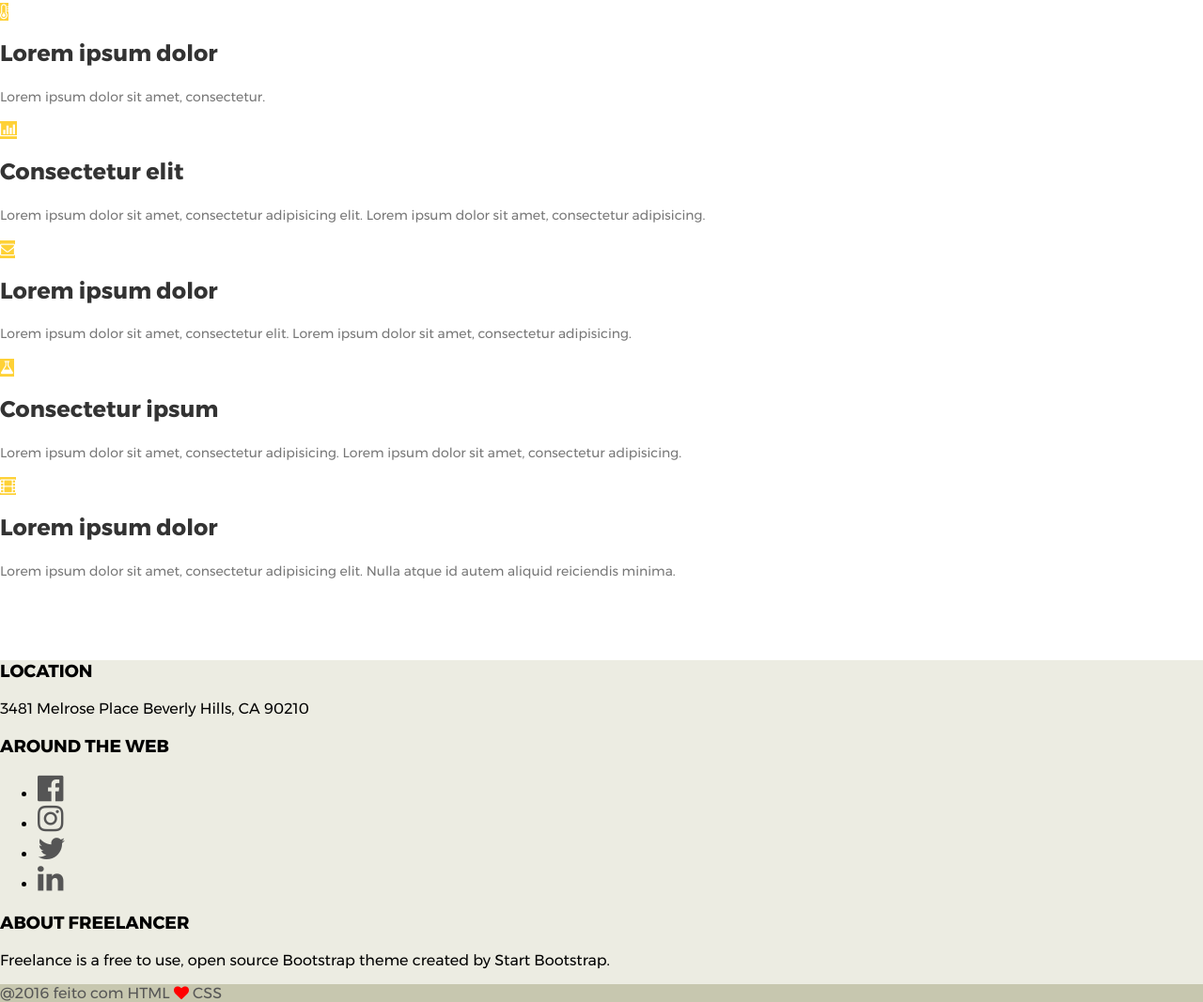
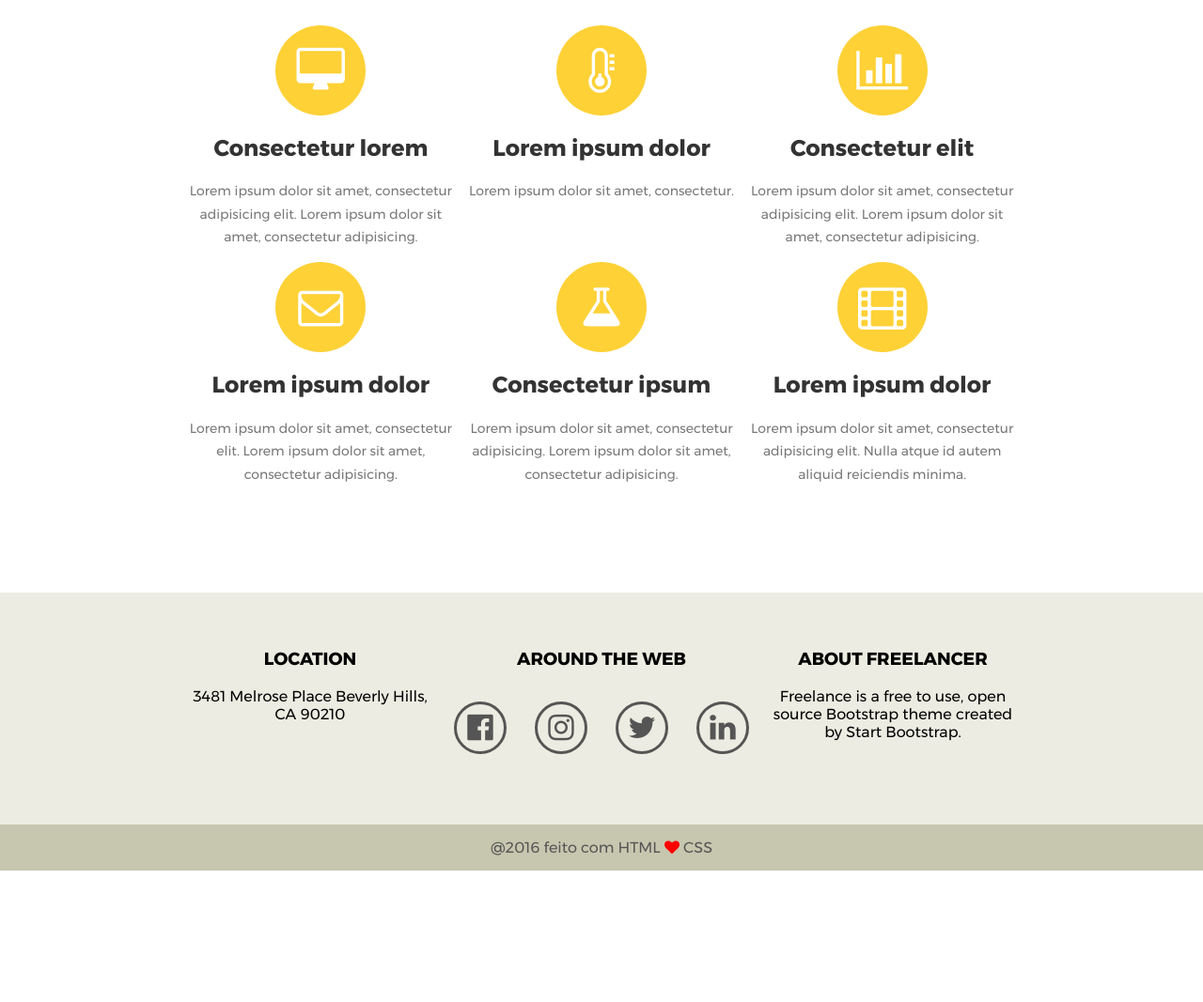
Before and after one commit to Vinii225/EvaluativeAct-MarkupLanguage-IFPB, a plain HTML site: page Activity3/flex-grid.html in a window 1280 px wide. Shown: the part 1146-2213 px from the top of the page at 94% size. After the commit the page ends 2073 px from the top, so only its background shows below. Drawn offline with Linux system fonts and the light colour scheme.

Commit message:
fixed css

```diff
--- a/Activity3/css/main.css
+++ b/Activity3/css/main.css
@@ -104,6 +104,7 @@ footer section.copyright i.fa-heart {
 
 /* Below this is the fixed CSS code */
 
+/* Header */
 header {
 display: flex;
 justify-content: center;
@@ -114,6 +115,80 @@ align-items: center;
   text-align: center;
 }
 
+/* Main */
 main{
-  padding: 50px 0px;
+  padding: 100px 15%;
+  display: flex;
+  flex-flow: wrap;
+  text-align: center;
 }
+
+main .service-description {
+  flex-basis: 100%;
+  margin-bottom: 100px;
+}
+
+main .service .circle-icon {
+  width: 6em;
+  height: 6em;
+  display: flex;
+  justify-content: center;
+  align-items: center;
+  border-radius: 50%;
+  margin: auto;
+}
+
+main .service .circle-icon .fa {
+  font-size: 3em;
+}
+
+main .service {
+  flex-basis: calc(100% / 3);
+}
+
+/* footer, location, icons... */
+footer .footer-content {
+  text-align: center;
+  display: flex;
+  padding: 40px 15% 60px;
+}
+
+footer .footer-content > section {
+  flex-basis: calc(100% / 3);
+}
+
+footer section.social ul {
+  display: flex;
+  justify-content: center;
+  align-items: center;
+  list-style: none;
+  margin: 0;
+  padding: 0;
+}
+
+footer section.social a {
+  margin: 15px;
+  border: 3px solid #555;
+  border-radius: 50%;
+  width: 50px;
+  height: 50px;
+  display: flex;
+  justify-content: center;
+  align-items: center;
+}
+
+footer section.social a:hover {
+  color: #fff;
+  background-color: #555;
+}
+
+footer section.copyright {
+  padding: 15px;
+  text-align: center;
+}
+
+/* footer, end part */
+footer section.copyright {
+  padding: 15px;
+  text-align: center;
+}
```
